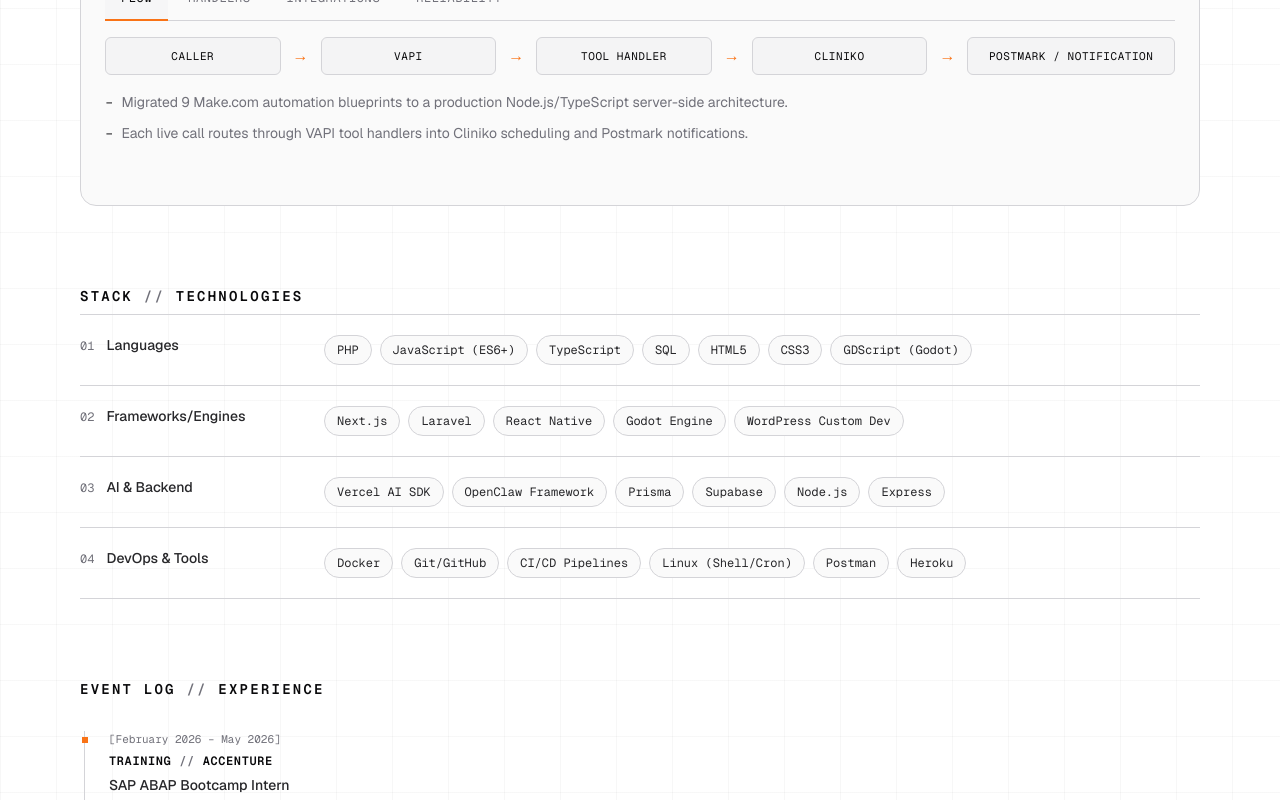
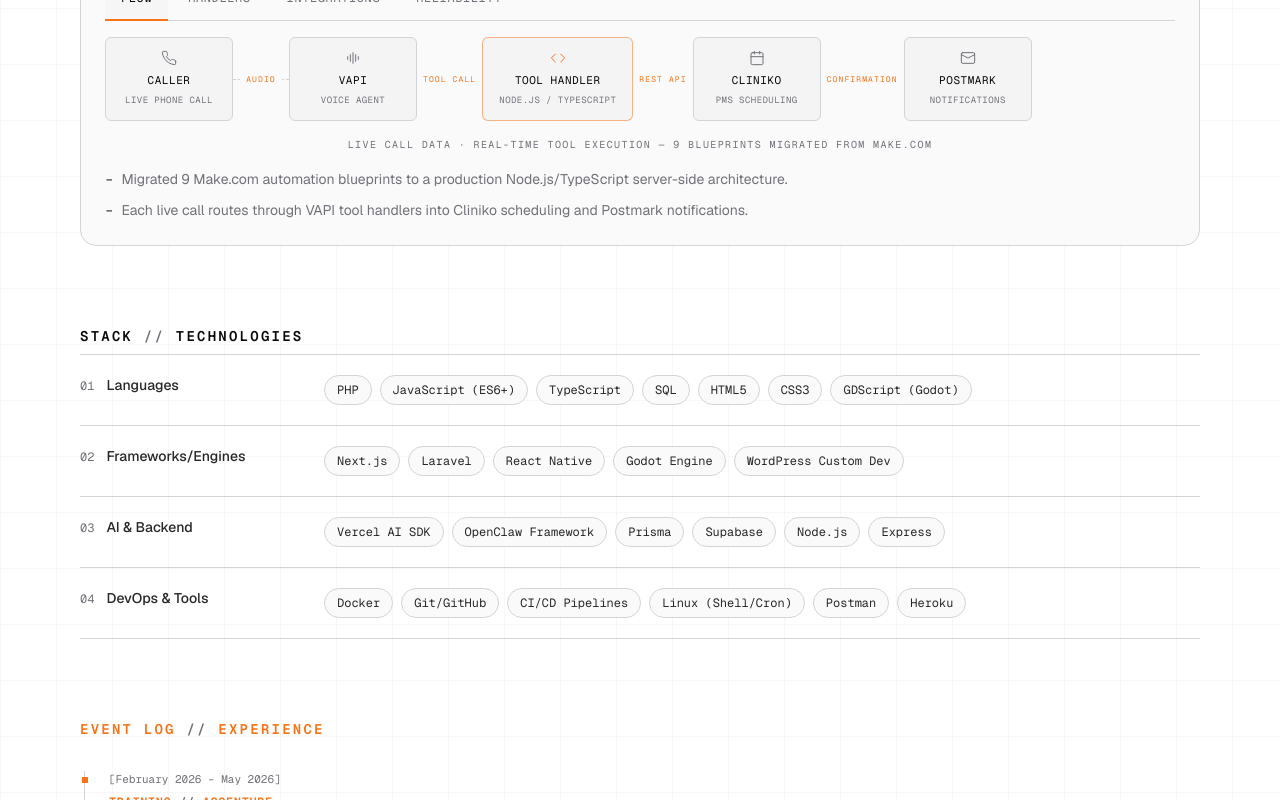
Before and after one commit to coderekamplayo/portfolio-website, a Next.js app: page / in a window 1280 px wide. Shown: the part 1560-2360 px from the top of the page. Built offline with nearby package versions, Linux system fonts and the light colour scheme.

Commit message:
feat: update AevaFlowCard and LinearTimeline components with enhanced route visualization and styling improvements

```diff
--- a/src/components/LinearTimeline.tsx
+++ b/src/components/LinearTimeline.tsx
@@ -34,7 +34,7 @@
     <section id="timeline" aria-labelledby="timeline-heading" className="flex flex-col gap-8">
       <h2
         id="timeline-heading"
-        className="font-mono text-sm font-semibold uppercase tracking-[0.16em] text-foreground"
+        className="font-mono text-sm font-semibold uppercase tracking-[0.16em] text-accent"
       >
         EVENT LOG <span className="text-muted">{"//"}</span> EXPERIENCE
       </h2>
@@ -51,7 +51,7 @@
               <p className="font-mono text-[11px] tabular-nums text-muted">
                 [{event.dates}]
               </p>
-              <p className="font-mono text-xs font-semibold uppercase tracking-wider text-foreground">
+              <p className="font-mono text-xs font-semibold uppercase tracking-wider text-accent">
                 {event.category} <span className="text-muted">{"//"}</span>{" "}
                 {event.org}
               </p>
--- a/src/components/cards/AevaFlowCard.tsx
+++ b/src/components/cards/AevaFlowCard.tsx
@@ -1,32 +1,121 @@
 "use client";
 
-import { useRef, useState } from "react";
-import { resumeData, type AevaTab } from "@/data/resume";
+import { Fragment, useRef, useState } from "react";
+import {
+  resumeData,
+  type AevaRouteNode,
+  type AevaTab,
+} from "@/data/resume";
 import { Card } from "@/components/ui/Card";
 
 type TabId = AevaTab["id"];
 
-function RouteGraph({ route }: { route: string[] }) {
+const NODE_ICONS: Record<AevaRouteNode["id"], React.ReactNode> = {
+  caller: (
+    <path d="M22 16.92v3a2 2 0 0 1-2.18 2 19.79 19.79 0 0 1-8.63-3.07 19.5 19.5 0 0 1-6-6 19.79 19.79 0 0 1-3.07-8.67A2 2 0 0 1 4.11 2h3a2 2 0 0 1 2 1.72 12.84 12.84 0 0 0 .7 2.81 2 2 0 0 1-.45 2.11L8.09 9.91a16 16 0 0 0 6 6l1.27-1.27a2 2 0 0 1 2.11-.45 12.84 12.84 0 0 0 2.81.7A2 2 0 0 1 22 16.92z" />
+  ),
+  vapi: (
+    <>
+      <line x1="4" y1="10" x2="4" y2="14" />
+      <line x1="8" y1="7" x2="8" y2="17" />
+      <line x1="12" y1="4" x2="12" y2="20" />
+      <line x1="16" y1="7" x2="16" y2="17" />
+      <line x1="20" y1="10" x2="20" y2="14" />
+    </>
+  ),
+  handler: (
+    <>
+      <polyline points="16 18 22 12 16 6" />
+      <polyline points="8 6 2 12 8 18" />
+    </>
+  ),
+  cliniko: (
+    <>
+      <rect x="3" y="4" width="18" height="18" rx="2" />
+      <line x1="16" y1="2" x2="16" y2="6" />
+      <line x1="8" y1="2" x2="8" y2="6" />
+      <line x1="3" y1="10" x2="21" y2="10" />
+    </>
+  ),
+  postmark: (
+    <>
+      <rect x="2" y="4" width="20" height="16" rx="2" />
+      <path d="m22 7-10 5L2 7" />
+    </>
+  ),
+};
+
+function RouteGraph({
+  route,
+  caption,
+}: {
+  route: AevaRouteNode[];
+  caption: string;
+}) {
   return (
-    <div className="flex flex-col items-stretch gap-2 lg:flex-row lg:items-center">
+    <div className="flex flex-col gap-4">
+      <div className="flex flex-col items-stretch lg:flex-row lg:items-stretch">
         {route.map((node, i) => (
+          <Fragment key={node.id}>
             <div
-          key={node}
-          className="flex flex-col items-center gap-2 lg:flex-1 lg:flex-row"
+              className={`flex flex-col items-center justify-center gap-1.5 rounded-md border px-4 py-3 text-center lg:min-w-32 ${
+                node.emphasis
+                  ? "border-accent/50 bg-panel-elevated"
+                  : "border-border bg-panel-elevated"
+              }`}
             >
-          <div className="w-full rounded-md border border-border bg-panel-elevated px-3 py-2.5 text-center font-mono text-[11px] tracking-wider text-foreground">
-            {node}
+              <svg
+                width="16"
+                height="16"
+                viewBox="0 0 24 24"
+                fill="none"
+                stroke="currentColor"
+                strokeWidth="1.5"
+                strokeLinecap="round"
+                strokeLinejoin="round"
+                aria-hidden="true"
+                className={node.emphasis ? "text-accent" : "text-muted"}
+              >
+                {NODE_ICONS[node.id]}
+              </svg>
+              <span className="font-mono text-[11px] tracking-wider text-foreground">
+                {node.title}
+              </span>
+              <span className="font-mono text-[9px] uppercase tracking-wider text-muted">
+                {node.subtitle}
+              </span>
             </div>
+
             {i < route.length - 1 ? (
-            <span
-              aria-hidden="true"
-              className="rotate-90 px-1 text-accent lg:rotate-0"
-            >
-              &rarr;
+              <div aria-hidden="true" className="flex items-center justify-center">
+                {/* Horizontal dashed connector (desktop) */}
+                <div className="relative hidden h-full min-w-14 flex-1 items-center justify-center lg:flex">
+                  <span className="absolute inset-x-0 top-1/2 border-t border-dashed border-border" />
+                  {node.linkLabel ? (
+                    <span className="relative bg-panel px-1.5 font-mono text-[8px] tracking-[0.14em] text-accent">
+                      {node.linkLabel}
                     </span>
                   ) : null}
                 </div>
+                {/* Vertical dashed connector (mobile) */}
+                <div className="flex flex-col items-center gap-1 py-1.5 lg:hidden">
+                  <span className="h-3 border-l border-dashed border-border" />
+                  {node.linkLabel ? (
+                    <span className="font-mono text-[8px] tracking-[0.14em] text-accent">
+                      {node.linkLabel}
+                    </span>
+                  ) : null}
+                  <span className="h-3 border-l border-dashed border-border" />
+                </div>
+              </div>
+            ) : null}
+          </Fragment>
         ))}
+      </div>
+
+      <p className="text-center font-mono text-[10px] tracking-[0.14em] text-muted">
+        {caption}
+      </p>
     </div>
   );
 }
@@ -107,7 +196,9 @@
             hidden={tab.id !== activeTab}
             className="flex flex-col gap-4"
           >
-            {tab.id === "flow" ? <RouteGraph route={aeva.route} /> : null}
+            {tab.id === "flow" ? (
+              <RouteGraph route={aeva.route} caption={aeva.routeCaption} />
+            ) : null}
             <ul className="flex flex-col gap-2">
               {tab.points.map((point) => (
                 <li
--- a/src/data/resume.ts
+++ b/src/data/resume.ts
@@ -45,10 +45,21 @@
   points: string[];
 }
 
+export interface AevaRouteNode {
+  id: "caller" | "vapi" | "handler" | "cliniko" | "postmark";
+  title: string;
+  subtitle: string;
+  /** Small label rendered on the dashed connector to the next node. */
+  linkLabel?: string;
+  /** Visually emphasized node (the system this portfolio's work centers on). */
+  emphasis?: boolean;
+}
+
 export interface AevaContent {
   title: string;
   meta: string;
-  route: string[];
+  route: AevaRouteNode[];
+  routeCaption: string;
   tabs: AevaTab[];
 }
 
@@ -153,7 +164,40 @@
   aeva: {
     title: "AEVA — AI-Powered Voice Agent Platform",
     meta: "Concisium / Independent Contractor / January 2026 – April 2026",
-    route: ["CALLER", "VAPI", "TOOL HANDLER", "CLINIKO", "POSTMARK / NOTIFICATION"],
+    route: [
+      {
+        id: "caller",
+        title: "CALLER",
+        subtitle: "Live phone call",
+        linkLabel: "AUDIO",
+      },
+      {
+        id: "vapi",
+        title: "VAPI",
+        subtitle: "Voice agent",
+        linkLabel: "TOOL CALL",
+      },
+      {
+        id: "handler",
+        title: "TOOL HANDLER",
+        subtitle: "Node.js / TypeScript",
+        linkLabel: "REST API",
+        emphasis: true,
+      },
+      {
+        id: "cliniko",
+        title: "CLINIKO",
+        subtitle: "PMS scheduling",
+        linkLabel: "CONFIRMATION",
+      },
+      {
+        id: "postmark",
+        title: "POSTMARK",
+        subtitle: "Notifications",
+      },
+    ],
+    routeCaption:
+      "LIVE CALL DATA · REAL-TIME TOOL EXECUTION — 9 BLUEPRINTS MIGRATED FROM MAKE.COM",
     tabs: [
       {
         id: "flow",
```
Lines whose indentation alone changed are shown as unchanged.
